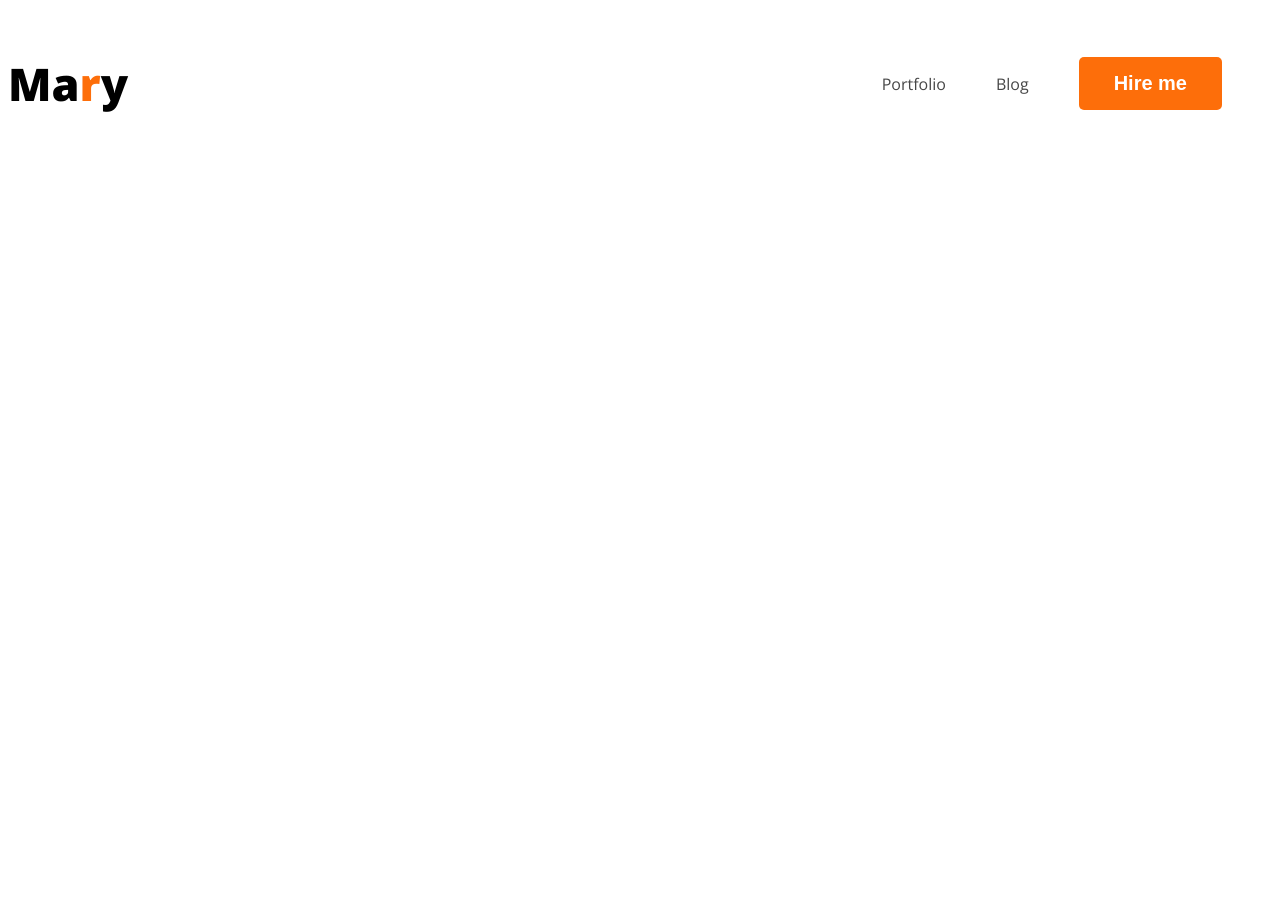
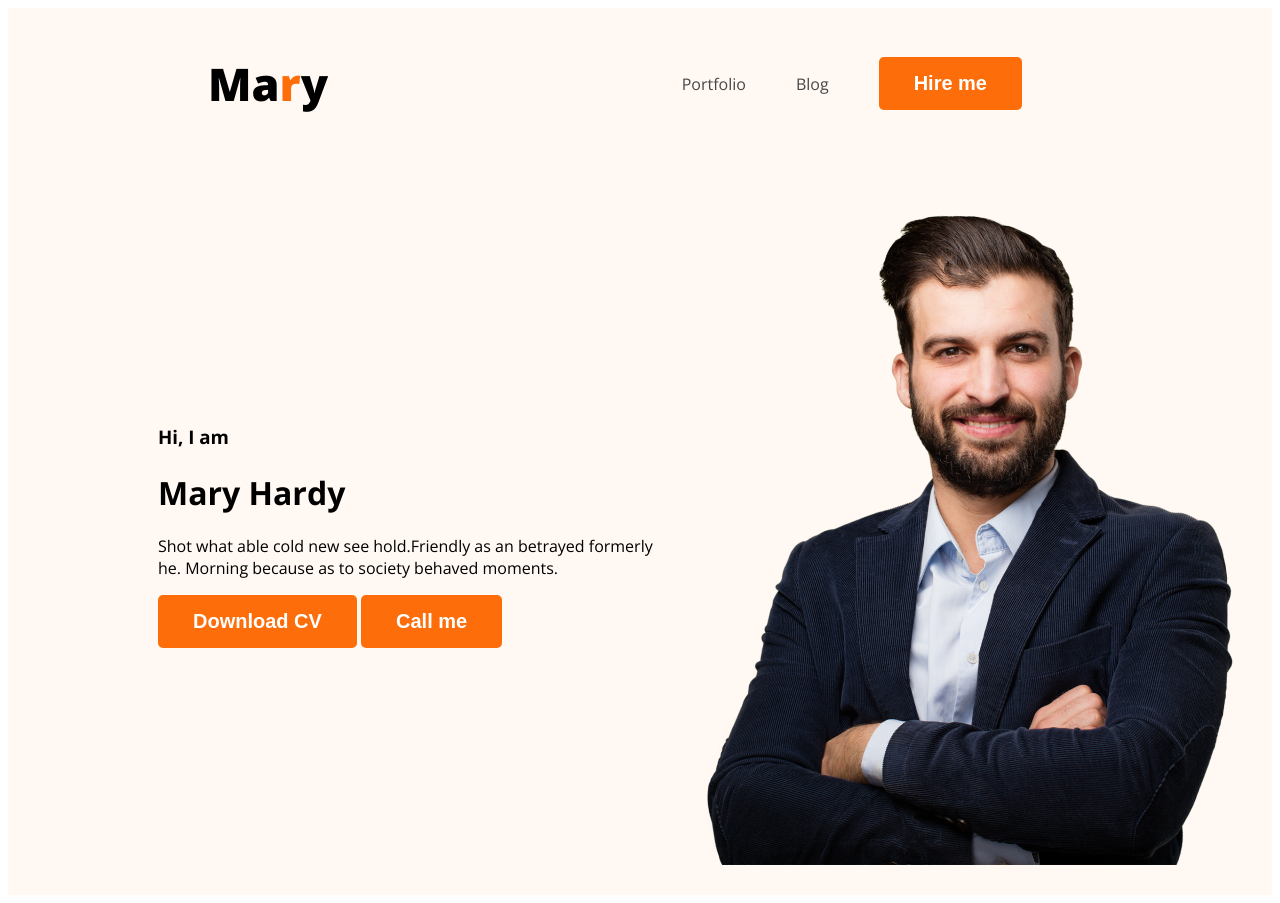
Before and after one commit to Samee37/webdeveloper-portfolio, a plain HTML site: page index.html in a window 1280 px wide. Before the commit the page ends 800 px from the top, so only its background shows below. Drawn offline with nearby package versions, Linux system fonts and the light colour scheme.

Commit message:
picture done

```diff
--- a/index.html
+++ b/index.html
@@ -10,7 +10,7 @@
     <link rel="stylesheet" href="/style.css">
 </head>
 <body>
-    <header>
+    <header class="header">
         <nav>
             <h3 class="ntitle">Ma<span class="pcolor">r</span>y</h3>
             <ul>
@@ -20,6 +20,16 @@
             </ul>
 
         </nav>
+        <div class="banner">
+            <div>
+                <h3 class="bgreetings">Hi, I  am</h3>
+                <h1 class="bname">Mary Hardy</h1>
+                <p>Shot what able cold new see hold.Friendly as an betrayed formerly he. Morning because as to society behaved moments.</p>
+                <button class="bprimary">Download CV</button>
+                <button class="bprimary">Call me</button>
+            </div>
+            <img class="Pro-pic" src="/portfolio-resources-main/images/hardy.png" alt="">
+        </div>
     </header>
     <main>
 
--- a/style.css
+++ b/style.css
@@ -6,6 +6,7 @@ nav {
     display: flex;
     justify-content: space-between;
     align-items: center;
+    margin: 0 200px;
 }
 
 .ntitle {
@@ -13,6 +14,9 @@ nav {
     font-size: 45px;
     font-weight: 800;
 
+}
+.header{
+    background-color : #FFF8F3;
 }
 
 .pcolor {
@@ -46,3 +50,11 @@ nav a {
     text-decoration: none;
     color: #474747;
 }
+.banner{
+    padding: 30px 30px 30px 150px;
+    display: flex;
+    align-items: center;
+}
+.banner .pro-pic{
+    width: 300px;
+}
```
